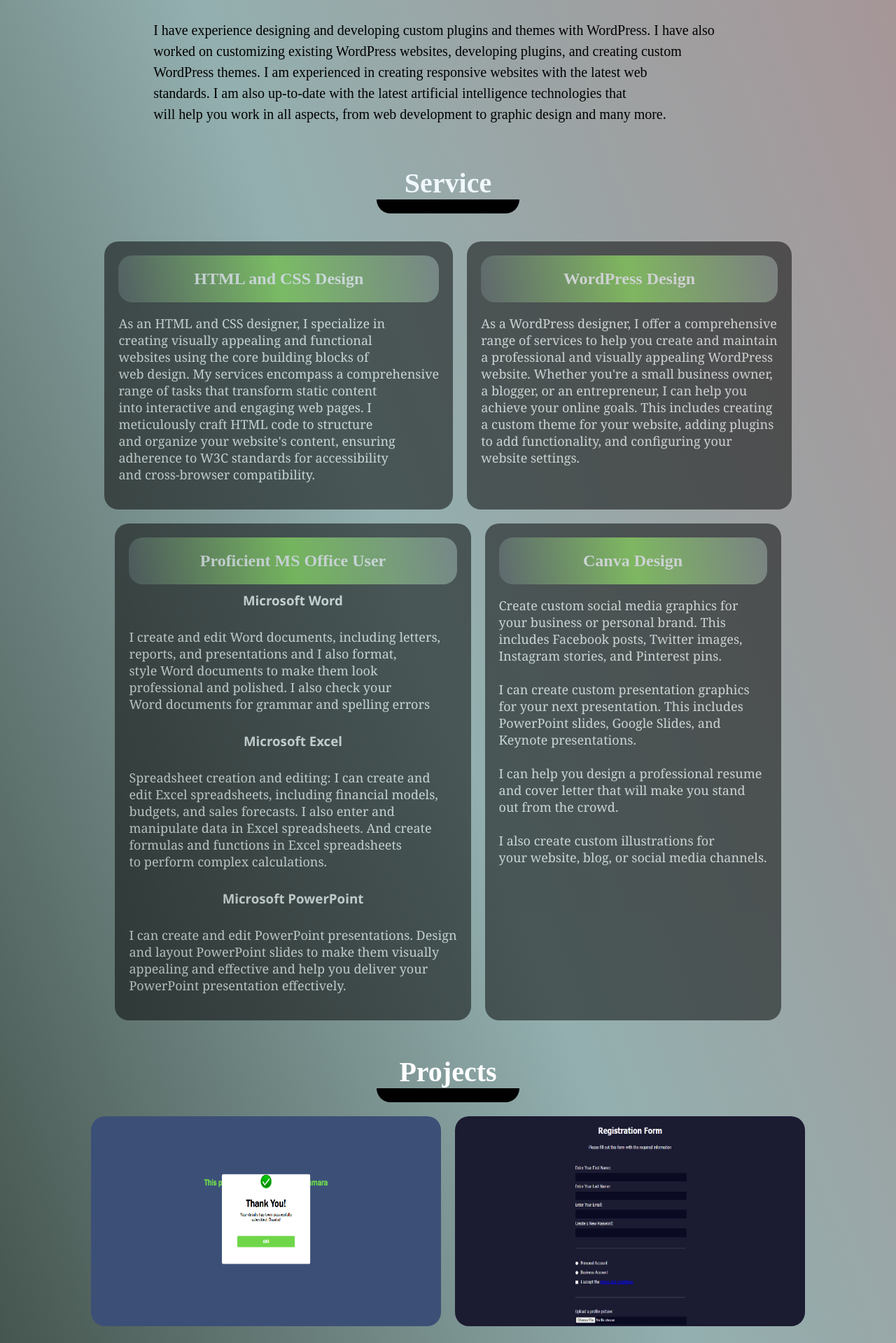
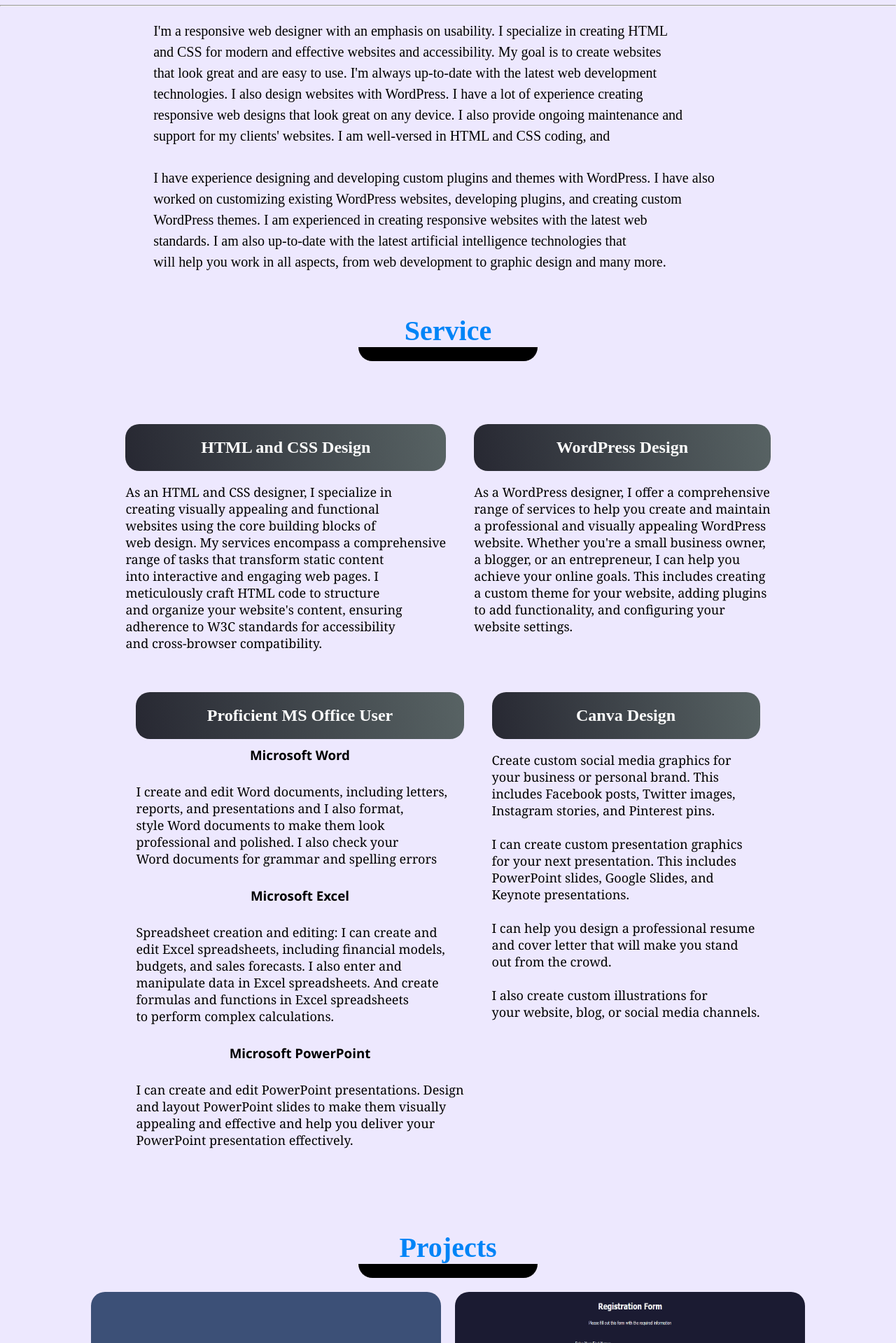
Before and after one commit to Ckamara1998/hakunamawatta.com, a PHP site: page / in a window 1280 px wide. Shown: the part 981-2900 px from the top of the page at 70% size. Run offline with PHP 8.4, Linux system fonts and the light colour scheme; some libraries are stand-ins or nearby versions.

Commit message:
Update style.css

```diff
--- a/style.css
+++ b/style.css
@@ -1,5 +1,5 @@
 body{
-    background: linear-gradient(70deg, rgb(38, 49, 40), rgb(147, 175, 175), rgb(173, 141, 144));
+    background: #ede8fe;
     animation: change 4s infinite;
     background-size: cover;
     margin: 0;
@@ -7,29 +7,14 @@ body{
 }
 
 header{
-    background: linear-gradient(0deg, rgb(100, 17, 230), rgb(118, 40, 20));
+    background: rgba(0, 0, 0, 0.801);
     width: 100%;
     position: fixed;
    z-index: 1;
-    top: -0px;
+    top: -80px;
 }
 .closebtn{
     display: none;
-}
-div.continer{
-   padding-top: 100px;
-
-    margin: auto;
-    border: none;
-    width: 80%;
-   margin-top: 100px;
-   border-radius: 20px;
-   box-shadow: initial;
-   z-index: 0px;
-}
-.continar h2{
-    font-size: 30px;
-    margin-left: 20px;
 }
 
 .menu-one li a{
@@ -119,15 +103,32 @@ li{
   font-size: 20px;
   line-height: 30px;
   margin-right: 40px;
+ margin-top: -80px;
+
+}
+div.continer{
 
 
-}
+     border: none;
+    margin-top: 80px;
+    border-radius: 20px;
+    box-shadow: initial;
+    z-index: 0px;
+ }
 
-hr{
-    margin-top: 100px;
-}
+.main-continer {
+      background-size: cover;
+       background-image: url(Photos/CooperImg.jpg);
+       display: flex;
+       justify-content: center;
+      height: 700px;
+      padding: 200px 300px  0px 0px;
+   }
+
+
 
 /*Section Start*/
+
 
 .icon-control a{
     text-decoration: none;
@@ -211,6 +210,15 @@ div.media-part-two{
 }
 
 /* service content */
+.service-content{
+    width: 80%;
+    gap: 20px;
+    display: flex;
+    justify-content: center;
+    margin: auto;
+    padding: 50px;
+
+}
 
 .section-two-content h1{
     margin: auto;
@@ -220,7 +228,7 @@ div.media-part-two{
     margin-top: 40px;
     margin-bottom: 30px;
    border-bottom: 20px solid black;
-   color: aliceblue;
+   color: rgb(0, 132, 247);
    border-radius: 20px;
    width: 20%;
 
@@ -230,14 +238,14 @@ div.service-content{
     display: flex;
     justify-content: center;
     flex-wrap: wrap;
+    margin: none;
 }
 .roll{
-    background-color: black;
-    gap: 20px;
-    margin: 10px;
-    padding: 20px;
-    opacity: 50%;
-    color: white;
+   gap: -10;
+    margin: none;
+    padding: 10px;
+    opacity: 100%;
+    color: black;
     border-radius: 20px;
 }
 .roll p{
@@ -255,9 +263,10 @@ div.service-content{
 .roll h2{
     margin: auto;
     text-align: center;
-    background: linear-gradient(80deg, rgb(39, 40, 50), rgb(100, 200, 30), rgb(88, 99, 100));
+    background: linear-gradient(80deg, rgb(39, 40, 50), rgb(88, 99, 100));
     padding: 20px;
   border-radius: 20px;
+  color: white;
 }
 
 /* project section-three-content */
@@ -269,7 +278,7 @@ div.service-content{
     margin-top: 40px;
     font-size: 40px;
     border-bottom: 20px solid black;
-    color: white;
+    color: rgb(0, 132, 247);
     width: 20%;
     border-radius: 20px;
 
```
Also changed, not shown: other parts of style.css (+19 -11 lines).
